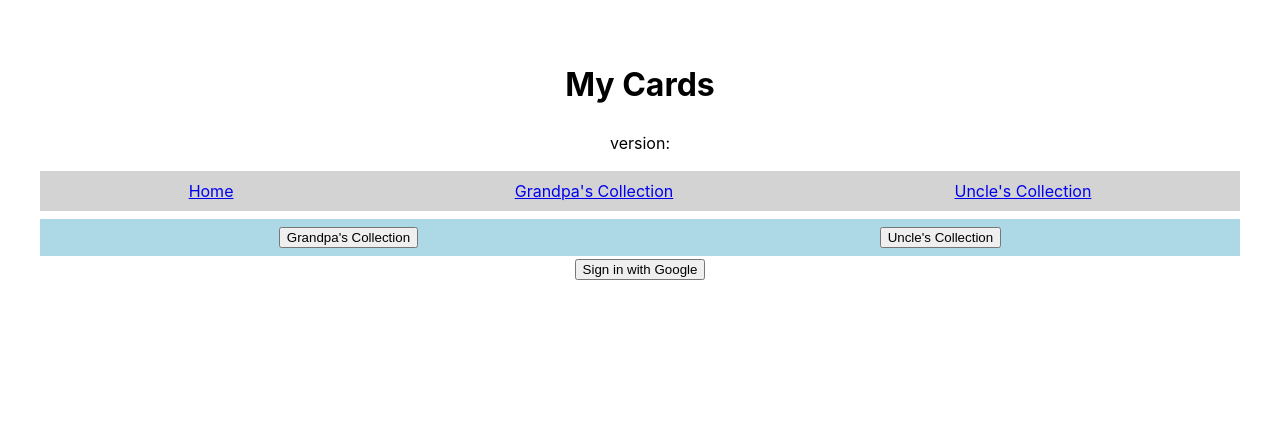
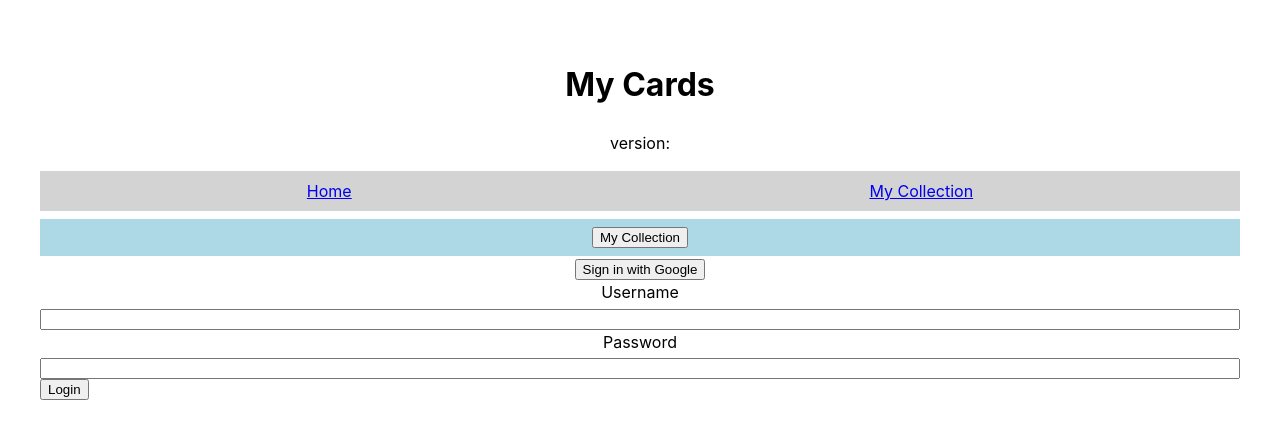
Before and after one commit to UWC2-JSCRIPT/320-wn24-final-project-tvroley, a React (Vite) app: page / in a window 1280 px wide. Shown: the top 438 px of the page. Built offline with nearby package versions, Linux system fonts and the light colour scheme; no server answers.

Commit message:
fetches cards for base collection of current user

```diff
--- a/src/App.jsx
+++ b/src/App.jsx
@@ -14,12 +14,9 @@ function App() {
       <Nav/>
       <Routes>
         <Route path="/" element={<Home/>} />
-        <Route path="grandpa" element={<CardCollection/>} />
-        <Route path="grandpa/:id" element={<EditCard/>} />
-        <Route path="grandpa/add" element={<AddCard/>} />
-        <Route path="uncle" element={<CardCollection/>} />
-        <Route path="uncle/:id" element={<EditCard/>} />
-        <Route path="uncle/add" element={<AddCard/>} />
+        <Route path="collection" element={<CardCollection/>} />
+        <Route path="collection/:id" element={<EditCard/>} />
+        <Route path="collection/add" element={<AddCard/>} />
       </Routes>
     </div>
   );
--- a/src/CardCollection.jsx
+++ b/src/CardCollection.jsx
@@ -14,36 +14,66 @@ function CardCollection({}) {
   const [hasError, setHasError] = useState(false);
   const [errorMessage, setErrorMessage] = useState('');
   const [errorCode, setErrorCode] = useState('');
+  const [collectionName, setCollectionName] = useState(localStorage.getItem('cardsUsername'));
+  const [username, setUsername] = useState(localStorage.getItem('cardsUsername'));
+  const [collections, setCollections] = useState([]);
 
   const navigate = useNavigate();
-  const collectionName = useLocation().pathname.split("/")[1];
 
   useEffect(() => {
     const getData = async () => {
-        const cards = [];
-        const cardQuery = query(collection(db, collectionName), orderBy('year', 'asc'));
-        onSnapshot(cardQuery, snapshot => {
-            setHasError(false);
-            snapshot.docChanges().map((change) => {
-                if(change.type === "added") {
-                    cards.push(change.doc.data());
-                }
-            });
-            setTradingCardCollection(cards);
-            },
-            onerror => {
-                setHasError(true);
-                setErrorCode(onerror.code);
-                setErrorMessage(onerror.message);
-            }
-        );
+      let urlGetCollections = new URL(`https://trading-cards-backend-production.up.railway.app/collections`);
+      urlGetCollections.searchParams.append("ownerName", username);
+      const responseGetCollections = await fetch(urlGetCollections, {
+        method: "GET",
+        mode: "cors",
+        cache: "no-cache",
+        credentials: "same-origin",
+        headers: {
+          "Content-Type": "application/json",
+          "Authorization": "Bearer " + localStorage.getItem('cardsToken')
+        },
+        redirect: "follow",
+        referrerPolicy: "no-referrer",
+      });
+      if(responseGetCollections.status === 200) {
+        const data = await responseGetCollections.json();
+        const myCollections = data.collections;
+        const baseCollection = myCollections.filter((collect) => username === collect.title);
+        const collectionId = baseCollection[0]._id;
+        let myCollectionIds = [];
+        myCollections.map((collect) => myCollectionIds.push(collect._id));
+        setCollections(myCollectionIds);
+        console.log(myCollectionIds);
+        console.log(collectionId);
+
+        let url = new URL(`https://trading-cards-backend-production.up.railway.app/collections/` + collectionId);
+        url.searchParams.append("verbose", "true");
+        const response = await fetch(url, {
+          method: "GET",
+          mode: "cors",
+          cache: "no-cache",
+          credentials: "same-origin",
+          headers: {
+            "Content-Type": "application/json",
+            "Authorization": "Bearer " + localStorage.getItem('cardsToken')
+          },
+          redirect: "follow",
+          referrerPolicy: "no-referrer",
+        });
+
+        if(response.status === 200) {
+          const data = await response.json();
+          setTradingCardCollection(data.tradingCards);
+          console.log(tradingCardCollection);
+        }
+      }
     }
     getData();
-    return () => onSnapshot;
   }, [collectionName]);
 
   const goAdd = () => {
-    navigate(`/${collectionName}/add`);
+    navigate(`/collection/add`);
   }
 
   const restoreFromJson = () => {
--- a/src/Home.jsx
+++ b/src/Home.jsx
@@ -1,10 +1,13 @@
 import {useNavigate} from "react-router-dom";
-import firebase from 'firebase/compat/app';
 import 'firebase/compat/auth';
-import firebaseConfig from "./firebaseConfig";
 import { getAuth, signInWithPopup, GoogleAuthProvider } from "firebase/auth";
+import { useState, useEffect } from 'react';
 
 export default function Home() {
+    const [username, setUsername] = useState('');
+    const [password, setPassword] = useState('');
+    const [token, setToken] = useState('');
+
     const signin = () => {
         const auth = getAuth();
         const provider = new GoogleAuthProvider();
@@ -30,23 +33,69 @@ export default function Home() {
         });
     }
 
+    //https://trading-cards-backend-production.up.railway.app/auth/login
+    //http://localhost:3000/auth/login
+    const login = async (event) => {
+        event.preventDefault();
+        const response = await fetch(`https://trading-cards-backend-production.up.railway.app/auth/login`, {
+            method: "POST",
+            mode: "cors",
+            cache: "no-cache",
+            credentials: "same-origin",
+            headers: {"Content-Type": "application/json",},
+            redirect: "follow",
+            referrerPolicy: "no-referrer",
+            body: JSON.stringify({"username": username, "password": password},),
+        });
+        if(response.status === 200) {
+            response.json().then((data) => {
+                setToken(data.token);
+                console.log(data.token);
+                localStorage.setItem('cardsToken', data.token);
+                localStorage.setItem('cardsUsername', username);
+            });
+        }
+    }
+
     const navigate = useNavigate();
 
-    const goGrandpa = () => {
-        navigate('/grandpa');
-    }
-
-    const goUncle = () => {
-        navigate('/uncle');
+    const goCollection = () => {
+        navigate('/collection');
     }
 
     return (
         <>
             <div className="div-home-buttons">
-              <button onClick={goGrandpa}>Grandpa's Collection</button>
-              <button onClick={goUncle}>Uncle's Collection</button>
+              <button onClick={goCollection}>My Collection</button>
             </div>
             <button onClick={signin}>Sign in with Google</button>
+            <div className='div-input-label'>
+                    <label htmlFor="username-input">Username</label>
+                    <input
+                      id="username-input"
+                      type="text"
+                      min="1"
+                      max="50"
+                      onChange={e => setUsername(e.target.value)}
+                      value={username}
+                      required
+                    />
+            </div>
+            <div className='div-input-label'>
+                    <label htmlFor="password-input">Password</label>
+                    <input
+                      id="password-input"
+                      type="text"
+                      min="1"
+                      max="100"
+                      onChange={e => setPassword(e.target.value)}
+                      value={password}
+                      required
+                    />
+            </div>
+            <div className='div-input-group'>
+                <input className="btn" type="submit" value="Login" onClick={login} />
+            </div>
         </>
     );
 }
--- a/src/Nav.jsx
+++ b/src/Nav.jsx
@@ -4,8 +4,7 @@ export default function Nav() {
     return (
       <div className='div-navigation'>
         <Link to="/">Home</Link>
-        <Link to="/grandpa">Grandpa's Collection</Link>
-        <Link to="/uncle">Uncle's Collection</Link>
+        <Link to="/collection">My Collection</Link>
       </div>
     );
 }
```
